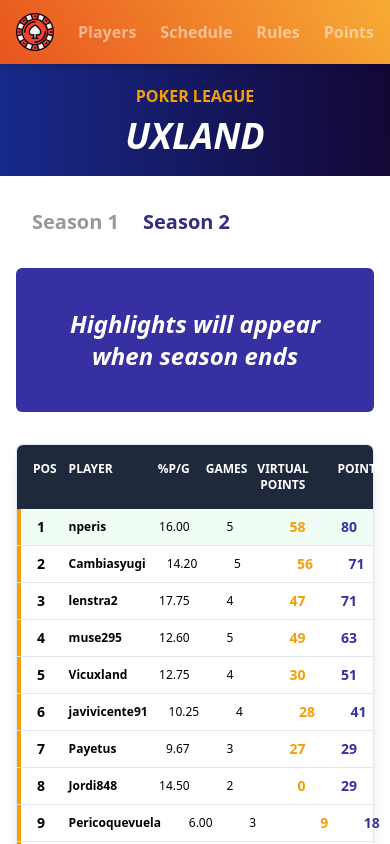
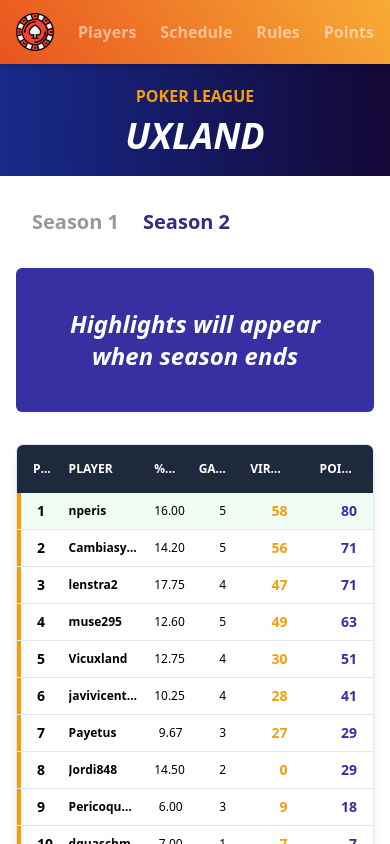
Before and after one commit to dguasch89/poker-league, a React (Vite) app: page / in a window 390 px wide. Shown: the top 844 px of the page. Built offline with nearby package versions, Linux system fonts and the light colour scheme.

Commit message:
fix: standings responsive

```diff
--- a/src/UI/components/Standings2.tsx
+++ b/src/UI/components/Standings2.tsx
@@ -18,18 +18,18 @@ export function Standings2(props: StandingsProps) {
   return (
     <div className="flex flex-col border-slate-200 border rounded-md shadow-lg">
       <div className="grid grid-cols-standings gap-4 bg-slate-800 rounded-t-md">
-        <div className="font-bold uppercase text-white text-xs sm:text-sm pt-4 pb-4 pl-4">POS</div>
-        <div className="font-bold uppercase text-white text-xs sm:text-sm pt-4 pb-4">PLAYER</div>
-        <div className="font-bold uppercase text-white text-xs sm:text-sm text-right pt-4 pb-4">
+        <div className="font-bold uppercase text-white text-xs sm:text-sm pt-4 pb-4 pl-4 truncate">POS</div>
+        <div className="font-bold uppercase text-white text-xs sm:text-sm pt-4 pb-4 truncate">PLAYER</div>
+        <div className="font-bold uppercase text-white text-xs sm:text-sm text-right pt-4 pb-4 truncate">
           %P/G
         </div>
-        <div className="font-bold uppercase text-white text-xs sm:text-sm text-right pt-4 pb-4">
+        <div className="font-bold uppercase text-white text-xs sm:text-sm text-right pt-4 pb-4 truncate">
           GAMES
         </div>
-        <div className="font-bold uppercase text-white text-xs sm:text-sm text-right pt-4 pb-4 pr-4">
-          VIRTUAL POINTS
+        <div className="font-bold uppercase text-white text-xs sm:text-sm text-right pt-4 pb-4 pr-4 truncate">
+          VIRTUAL
         </div>
-        <div className="font-bold uppercase text-white text-xs sm:text-sm text-right pt-4 pb-4 pr-4">
+        <div className="font-bold uppercase text-white text-xs sm:text-sm text-right pt-4 pb-4 pr-4 truncate">
           POINTS
         </div>
       </div>
@@ -42,7 +42,7 @@ export function Standings2(props: StandingsProps) {
             <div className="font-bold text-sm border-l-4 border-l-amber-500 p-2 pl-4">
               {index + 1}
             </div>
-            <div className="text-xs font-bold">{player.nickname}</div>
+            <div className="text-xs font-bold truncate">{player.nickname}</div>
             <div className="text-xs text-right">
               {getPlayerSeasonPointsPerGamePercentage(props.season, player.id)}
             </div>
--- a/tailwind.config.cjs
+++ b/tailwind.config.cjs
@@ -5,7 +5,7 @@ module.exports = {
     extend: {
       gridTemplateColumns: {
         // Complex site-specific column configuration
-        standings: "10% 1fr 10% 10% 18% 10%",
+        standings: "10% 1fr 8% 10% 15% 15%",
         schedule: "1fr 4fr 1fr 4fr ",
       },
     },
```
